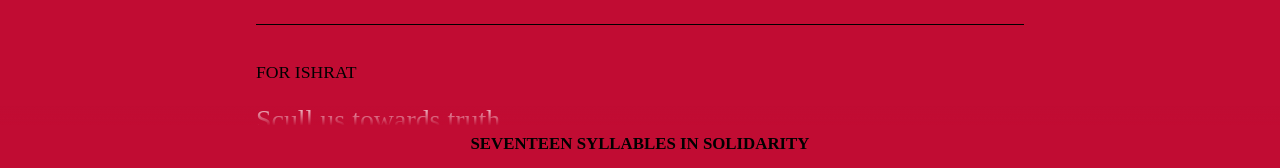
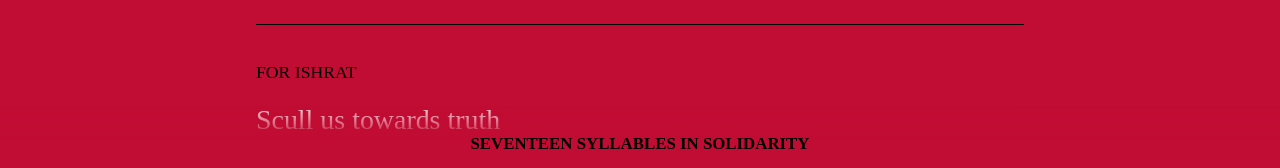
Before and after one commit to qurbat/hxh, a Jekyll site: the page built from assets/README.md, in a window 1280 px wide and 1400 px high, scrolled down 578 px. Shown: the part 1229-1397 px from the top of the window. Built offline with Jekyll 4.4.1, drawn with Linux system fonts in a browser that asks for light colours; some web fonts are replaced; our own code applies the rules of GitHub Pages for plain Markdown files.

Commit message:
Update default.html

```diff
--- a/_layouts/default.html
+++ b/_layouts/default.html
@@ -84,7 +84,7 @@
     left: 0;
     bottom: 0;
     width: 100%;
-    background-image: linear-gradient(rgba(193,0,0,0) 0%, #c10c33 30%);
+    background-image: linear-gradient(rgba(193,0,0,0) 0%, #c10c33 50%);
     color: black;
   }
 
```
